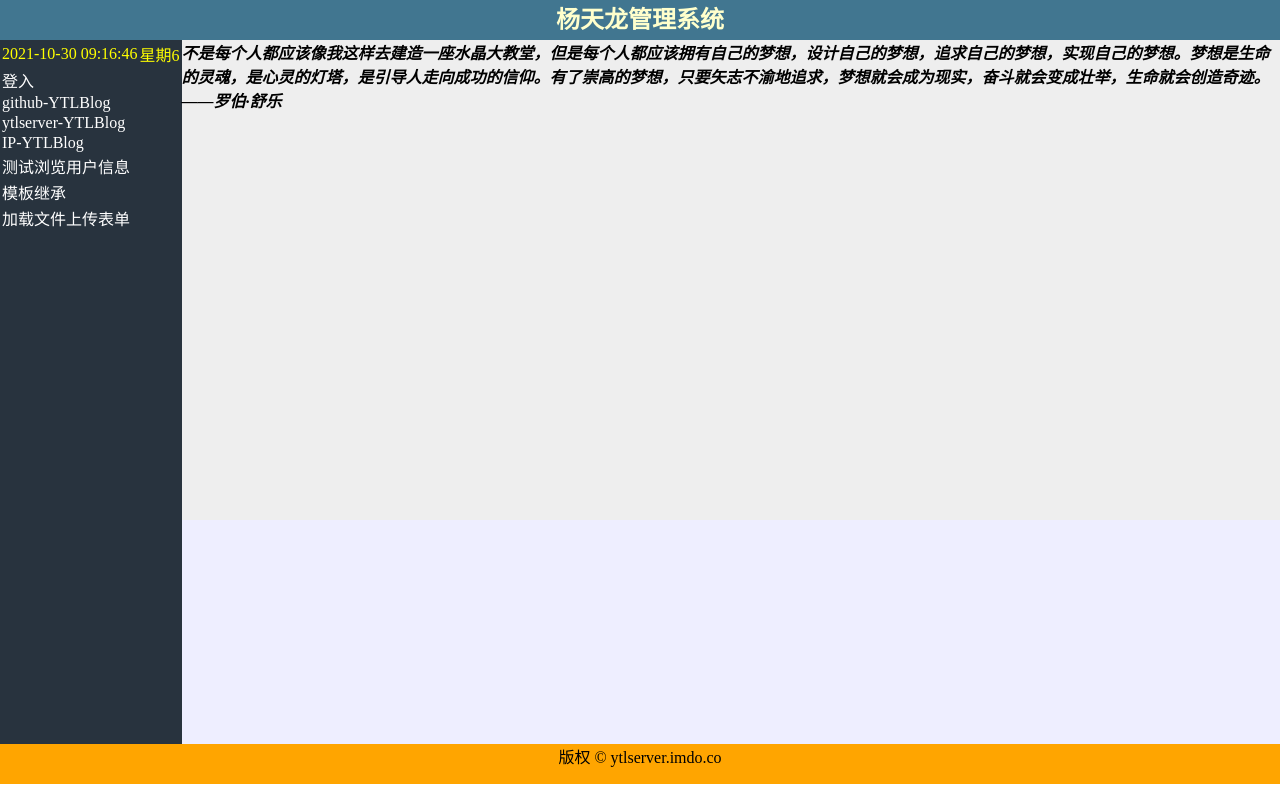
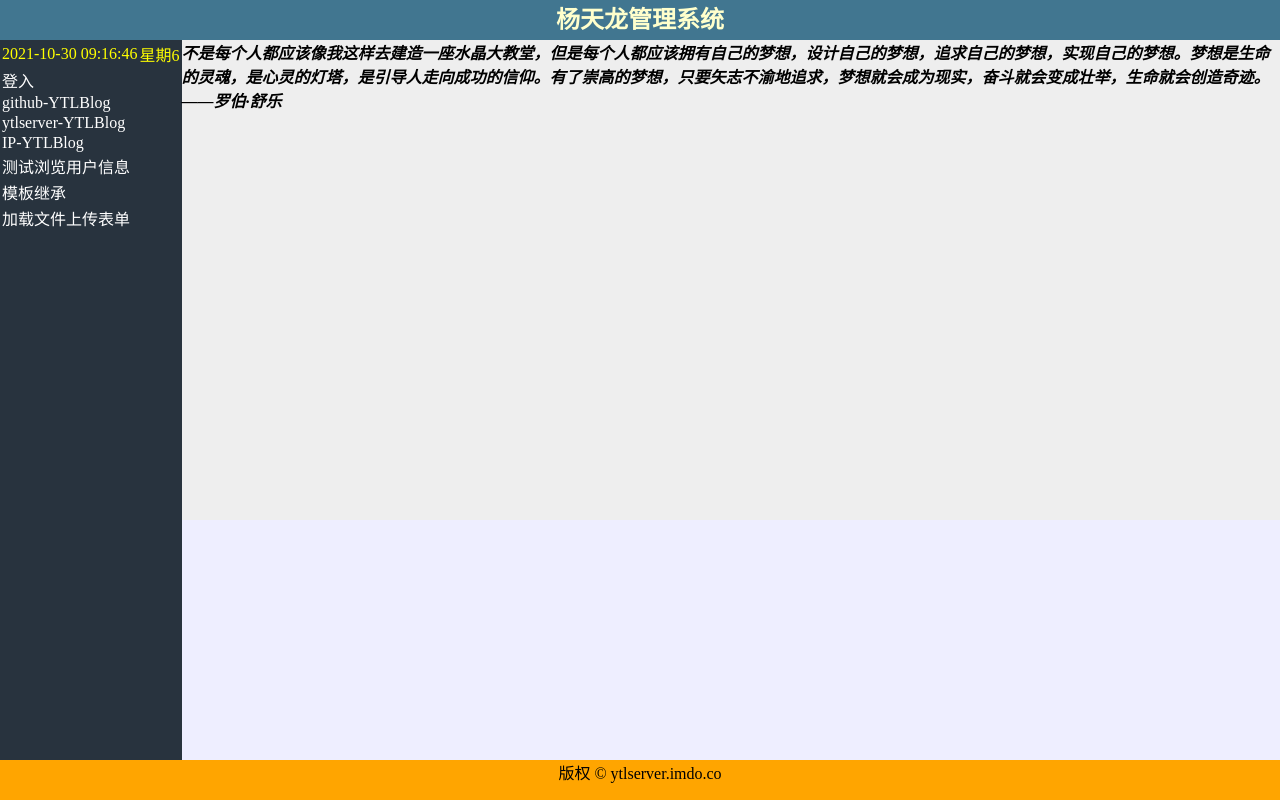
Before and after one commit to YtlGitHub/YTLDjangoSever, a Django app: page / in a window 1280 px wide. Run offline with Django 3.2, Linux system fonts and the light colour scheme.

Commit message:
Update index.html

```diff
--- a/mydemo/templates/myapp/index/index.html
+++ b/mydemo/templates/myapp/index/index.html
@@ -26,7 +26,7 @@
 <div id="header" style="background-color: #417690; color: #ffc; height:5%; width:100%;">
 <h2 style="margin-bottom:0; text-align:center;">杨天龙管理系统</h2></div>
 
-<div id="menu" style="background-color: rgb(40, 51, 62);height:88%;float:left;">
+<div id="menu" style="background-color: rgb(40, 51, 62);height:90%;float:left;">
 <table>
 	<tr>
 		<td style="color: rgb(255,255,0)">{{ time|date:"Y-m-d H:i:s" }}</td>
@@ -59,7 +59,7 @@
 <i><b>
 不是每个人都应该像我这样去建造一座水晶大教堂，但是每个人都应该拥有自己的梦想，设计自己的梦想，追求自己的梦想，实现自己的梦想。梦想是生命的灵魂，是心灵的灯塔，是引导人走向成功的信仰。有了崇高的梦想，只要矢志不渝地追求，梦想就会成为现实，奋斗就会变成壮举，生命就会创造奇迹。——罗伯·舒乐</i></b></div>
 
-<div id="content" style="background-color:#eef; height:28%; width:100%;">
+<div id="content" style="background-color:#eef; height:30%; width:100%;">
 <!-- <iframe src="https://ytlserver.imdo.co/" name="myframe" frameborder="1" width="73%" height="780"></iframe> --></div>
 
 <div id="footer" style="height:5%; background-color:#FFA500;clear:both;text-align:center;">
```
